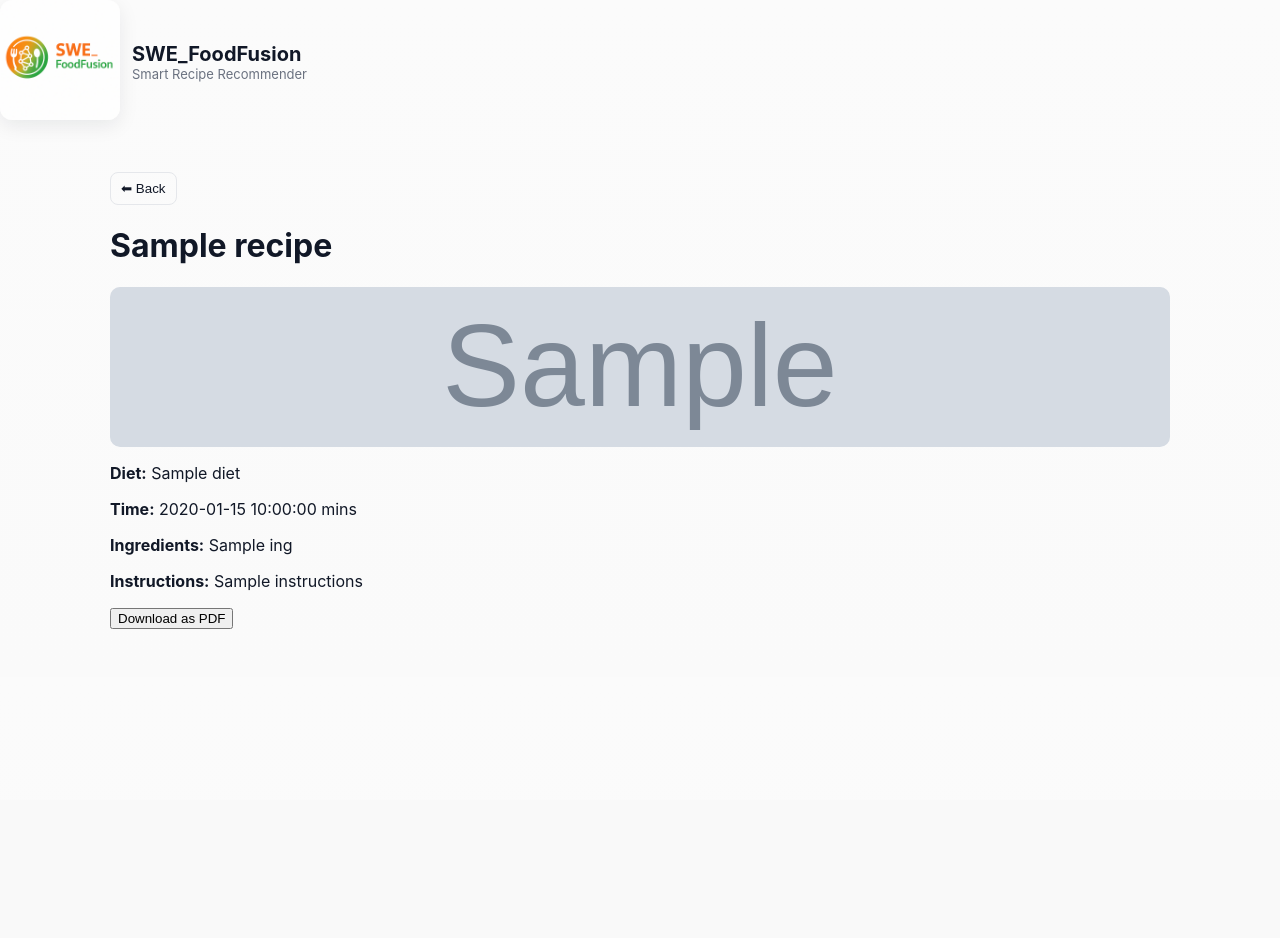
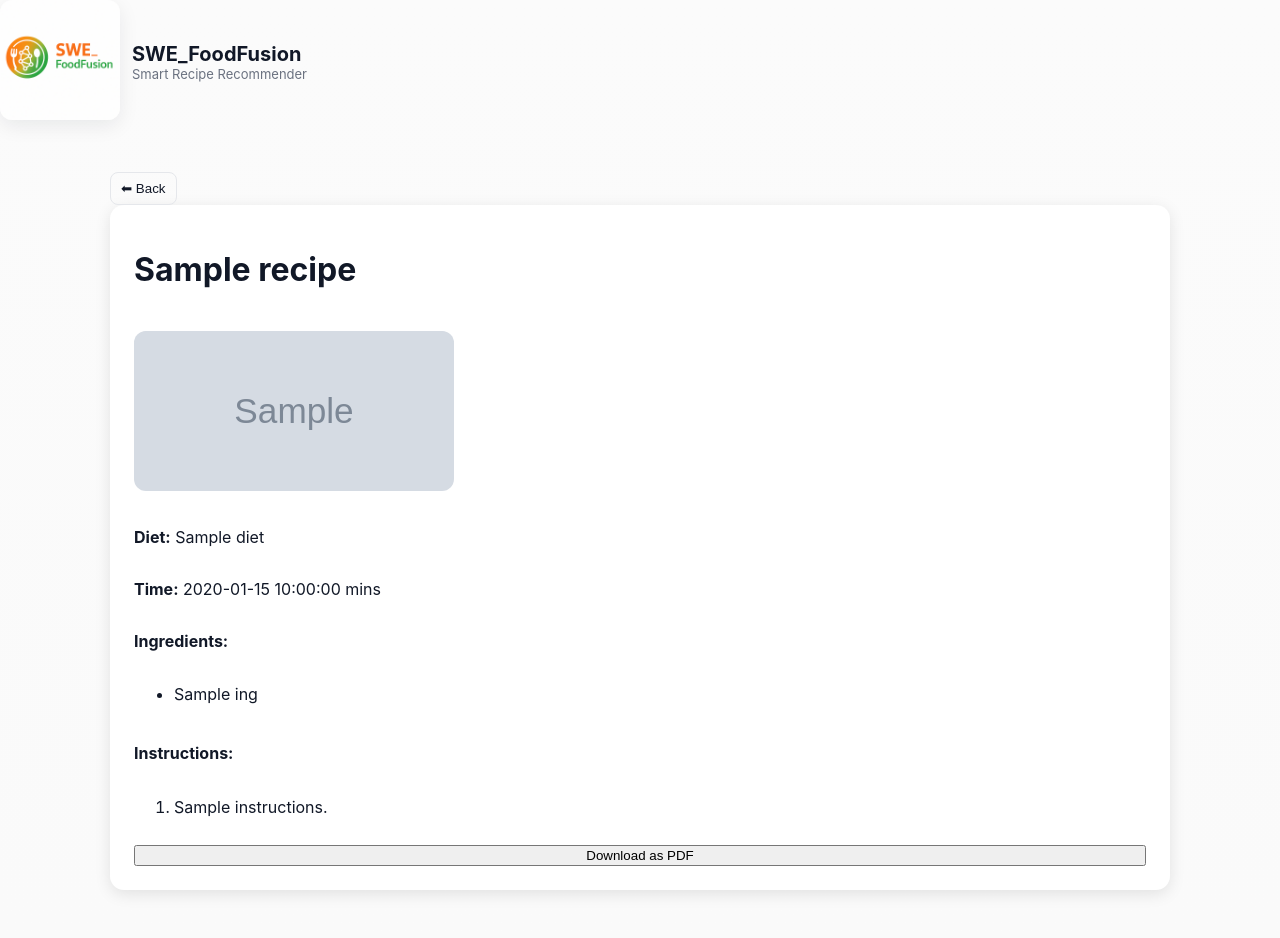
Before and after one commit to Mukesh-SCS/SWE_FoodFusion, a Python web app: template templates/view.html in a window 1280 px wide. Before the commit the page ends 629 px from the top, so only its background shows below. Run offline with Jinja, Linux system fonts and the light colour scheme; the template is opened without the code that fills it: most values are stand-ins (such as "Sample title", 1, 10 or a date in 2020); grey boxes marked "Sample" are stand-in pictures.

Commit message:
fix the indgredient layout , make them into order list

```diff
--- a/templates/view.html
+++ b/templates/view.html
@@ -4,11 +4,36 @@
   <meta charset="utf-8">
   <link rel="stylesheet" href="{{ url_for('static', filename='style.css') }}">
   <title>{{ recipe.name }}</title>
+
+  <style>
+      /* inline layout fixes specific to recipe page */
+      #recipe img {
+          width: 320px;
+          border-radius: 12px;
+          margin: 20px 0;
+          display: block;
+      }
+      ul.ingredients-list li {
+          margin-bottom: 6px;
+          line-height: 1.4;
+      }
+      ol.instruction-steps li {
+          margin-bottom: 10px;
+          line-height: 1.5;
+      }
+      .recipe-card {
+          background: #ffffff;
+          padding: 24px;
+          border-radius: 14px;
+          box-shadow: 0 4px 16px rgba(0, 0, 0, 0.1);
+      }
+  </style>
 </head>
+
 <body>
   <div class="main-header">
     <div class="brand">
-      <a href="http://127.0.0.1:5000/">
+      <a href="/">
         <img src="{{ url_for('static', filename='swe_foodfusion_logo.png') }}"
              alt="SWE FoodFusion Logo" class="logo-img">
       </a>
@@ -16,16 +41,14 @@
 
         <h1>SWE_FoodFusion</h1>
         <p class="muted">Smart Recipe Recommender</p>
-
+      </div>
     </div>
   </div>
 
+  <div class="container" id="recipe">
+    <button class="btn btn-outline" onclick="window.history.back()">⬅ Back</button>
 
-
-
-  <div class="container" id="recipe">
-
-<button class="btn btn-outline" onclick="window.history.back()">⬅ Back</button>
+    <div class="recipe-card">
       <h1>{{ recipe.name }}</h1>
 
       {% if recipe.image %}
@@ -35,25 +58,38 @@
       {% if recipe.diet %}
       <p><strong>Diet:</strong> {{ recipe.diet }}</p>
       {% endif %}
+
       {% if recipe.time %}
       <p><strong>Time:</strong> {{ recipe.time }} mins</p>
       {% endif %}
 
-    <p><strong>Ingredients:</strong> {{ recipe.ingredients|join(', ') }}</p>
-    <p><strong>Instructions:</strong> {{ recipe.instructions }}</p>
 
-     <div class="action"></div>
+      <p><strong>Ingredients:</strong></p>
+      <ul class="ingredients-list">
+        {% for item in recipe.ingredients %}
+          <li>{{ item }}</li>
+        {% endfor %}
+      </ul>
+
+      <!--In list-->
+      <p><strong>Instructions:</strong></p>
+      <ol class="instruction-steps">
+        {% for step in recipe.instructions.split('.') %}
+          {% if step.strip() %}
+            <li>{{ step.strip() }}.</li>
+          {% endif %}
+        {% endfor %}
+      </ol>
 
  <button class="download_pdf" style="display:inline">Download as PDF</button>
 
     </div>
-
   </div>
 
-<script type="text/javascript">
+  <script>
     const download_pdf = document.querySelector('.download_pdf');
     download_pdf.addEventListener('click', () => {
-  print()
+      print();
       alert('Recipe saved successfully!');
     });
 
```
Also changed, not shown: templates/index.html (+29 -7 lines). Lines whose indentation alone changed are shown as unchanged.
